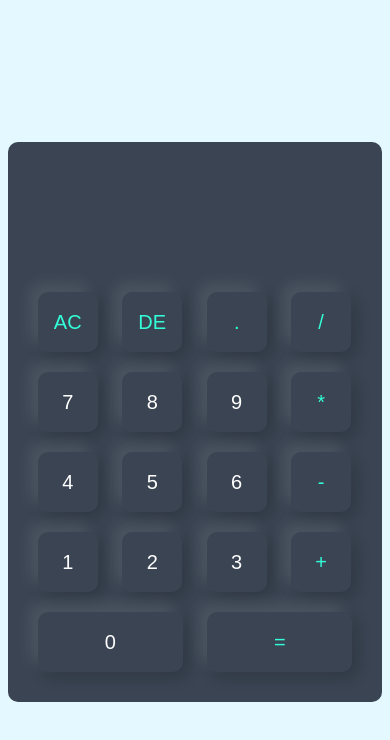
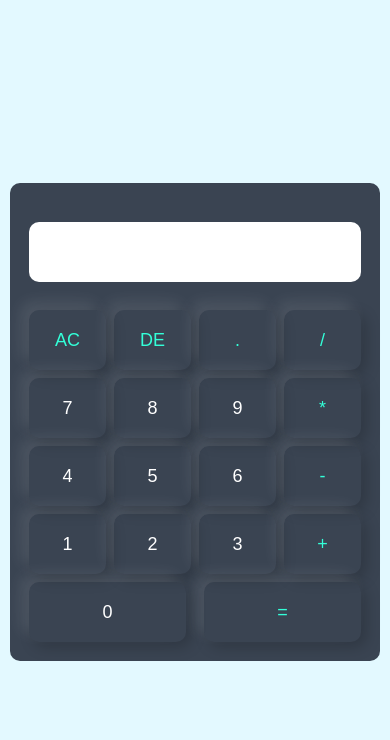
Before and after one commit to shahiil-ahmed/Frontend-Projects, a plain HTML site: page Calculator/index.html in a window 390 px wide. Drawn offline with Linux system fonts and the light colour scheme.

Commit message:
Make it mobile responsive

```diff
--- a/Calculator/index.html
+++ b/Calculator/index.html
@@ -37,10 +37,9 @@
                     <input type="button" value="3" onclick="display.value += '3' ">
                     <input type="button" value="+" onclick="display.value += '+' " class="operator">
                 </div>
-                <div>
-                    <input type="button" value="0" class="zero" onclick="display.value += '0' ">
+                <div class="bottom-row">
+                    <input type="button" value="0" onclick="display.value += '0'" class="zero">
                     <input type="button" value="=" onclick="display.value = eval(display.value)" class="equal operator">
-
                 </div>
             </form>
         </div>
--- a/Calculator/style.css
+++ b/Calculator/style.css
@@ -12,12 +12,20 @@
     display: flex;
     align-items: center;
     justify-content: center;
+    padding: 10px;
 }
 
 .calculator {
     background-color: #3a4452;
     padding: 20px;
     border-radius: 10px;
+    width: 100%;
+    max-width: 400px;
+}
+
+.calculator form {
+    display: flex;
+    flex-direction: column;
 }
 
 .calculator form input {
@@ -26,13 +34,16 @@
     width: 60px;
     height: 60px;
     border-radius: 10px;
-    box-shadow: -8px -8px 15px rgba(255, 255, 255, 0.1), 5px 5px 15px rgba(0, 0, 0, 0.2);
+    box-shadow: -8px -8px 15px rgba(255, 255, 255, 0.1),
+                5px 5px 15px rgba(0, 0, 0, 0.2);
     background: transparent;
     font-size: 20px;
     color: #fff;
     cursor: pointer;
-    margin: 10px;
+    margin: 5px;
+    flex: 1;
 }
+
 form .display {
     display: flex;
     justify-content: flex-end;
@@ -42,16 +53,55 @@ form .display {
 form .display input {
     text-align: right;
     flex: 1;
-    font-size: 45px;
+    font-size: 36px;
+    padding: 10px;
     box-shadow: none;
+    background-color: #fff;
+    color: #000;
+    border-radius: 10px;
 }
 
+.calculator form div {
+    display: flex;
+    justify-content: space-between;
+    flex-wrap: wrap;
+}
+
+.bottom-row {
+    display: flex;
+    justify-content: space-between;
+    gap: 10px;
+}
+
+form input.zero,
 form input.equal {
-    width: 145px;
+    flex: 1;
+    max-width: 100%;
 }
-form input.zero {
-    width: 145px;
-}
+
+
 form input.operator {
     color: #33ffd8;
 }
+
+/* Mobile responsiveness */
+@media (max-width: 400px) {
+    .calculator {
+        padding: 15px;
+    }
+
+    .calculator form input {
+        width: 22%;
+        font-size: 18px;
+        margin: 4px;
+    }
+
+    form input.equal,
+    form input.zero {
+        width: 48%;
+    }
+
+    form .display input {
+        font-size: 28px;
+    }
+}
```
